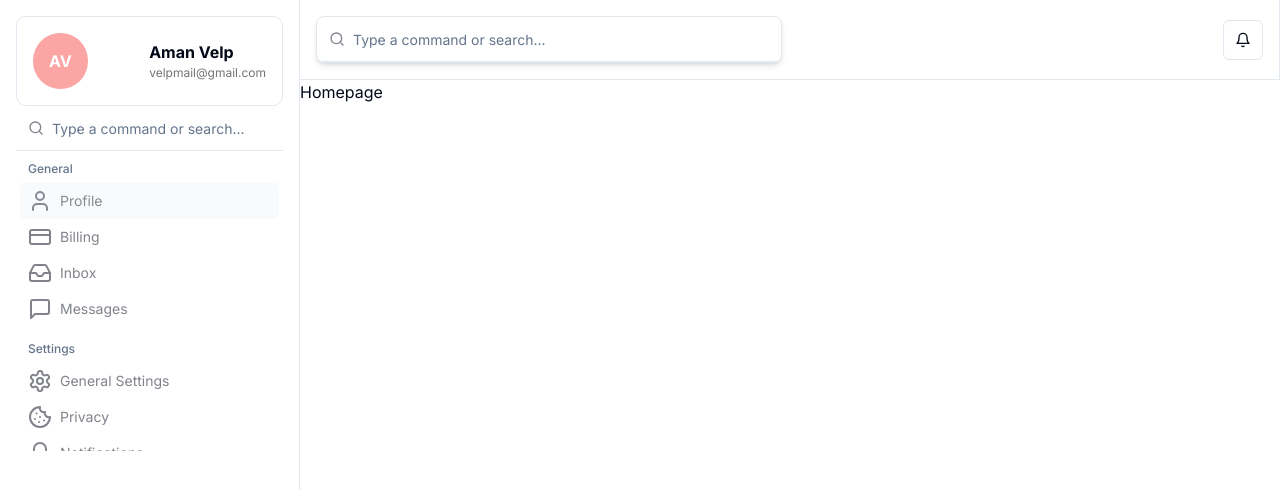
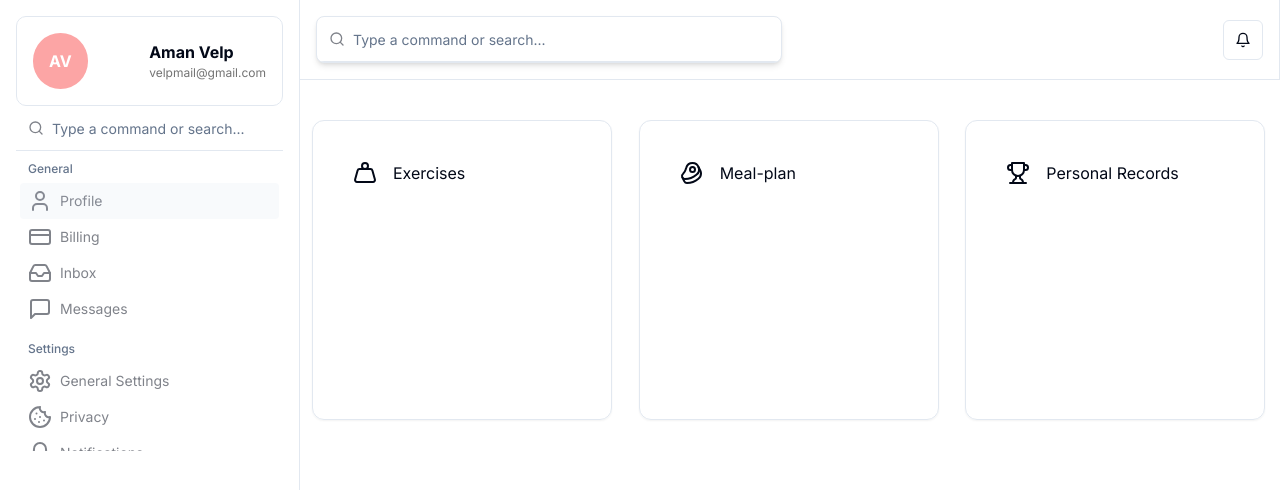
Before and after one commit to VelpCode/type-dash, a Next.js app: page / in a window 1280 px wide. Shown: the top 490 px of the page. Built offline with nearby package versions, Linux system fonts and the light colour scheme.

Commit message:
creating fitness boxes

```diff
--- a/app/page.tsx
+++ b/app/page.tsx
@@ -2,11 +2,12 @@ import Image from "next/image";
 import { Button } from "@/components/ui/button";
 import { Table } from "lucide-react";
 import { TableHead } from "@/components/ui/table";
+import Mainpage from "@/components/MainPage";
 
 export default function Home() {
   return (
     <div>
-      Homepage
+      <Mainpage/>
 
     </div>
   );
--- a/components/Header.tsx
+++ b/components/Header.tsx
@@ -15,6 +15,7 @@ export default function Header() {
                     <Button variant = "outline" size = "icon">
                         <BellIcon className = "h4 w-4">
 
+
                         </BellIcon>
                     </Button>
                 </div>
--- a/components/MainPage.tsx
+++ b/components/MainPage.tsx
@@ -0,0 +1,57 @@
+import { Box } from "lucide-react"
+import { Weight } from "lucide-react"
+import { Beef } from "lucide-react"
+import { Trophy } from "lucide-react"
+
+export default function Mainpage() {
+
+
+    const Boxes = [
+
+        {
+            icon: <Weight />,
+            name: "Exercises",
+            id: 1
+
+        },
+
+        {
+            icon: <Beef />,
+            name: "Meal-plan",
+            id: 2
+
+        },
+        {
+            icon: <Trophy />,
+            name: "Personal Records",
+            id: 3
+        }
+
+
+    ]
+
+
+    return (
+
+
+        <div>
+
+
+            <div className="grid grid-cols-3">
+
+                {Boxes.map((item, index) => (
+
+                    <div className="flex gap-4 border shadow-sm p-10 h-[300px] rounded-xl w-[300px] mt-10 ml-3">{item.icon}{item.name}</div>
+
+                ))}
+
+            </div>
+
+
+        </div>
+
+
+    )
+
+
+}
```
